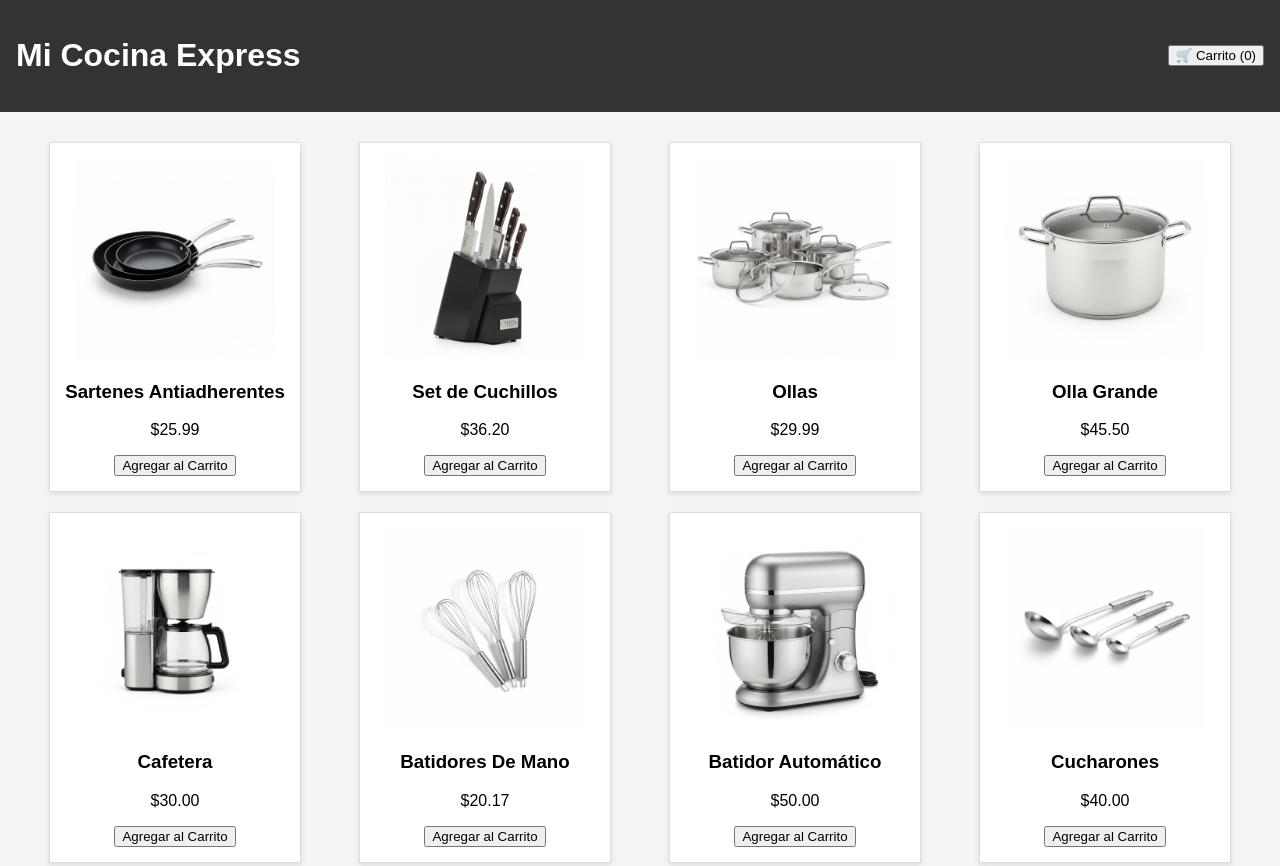
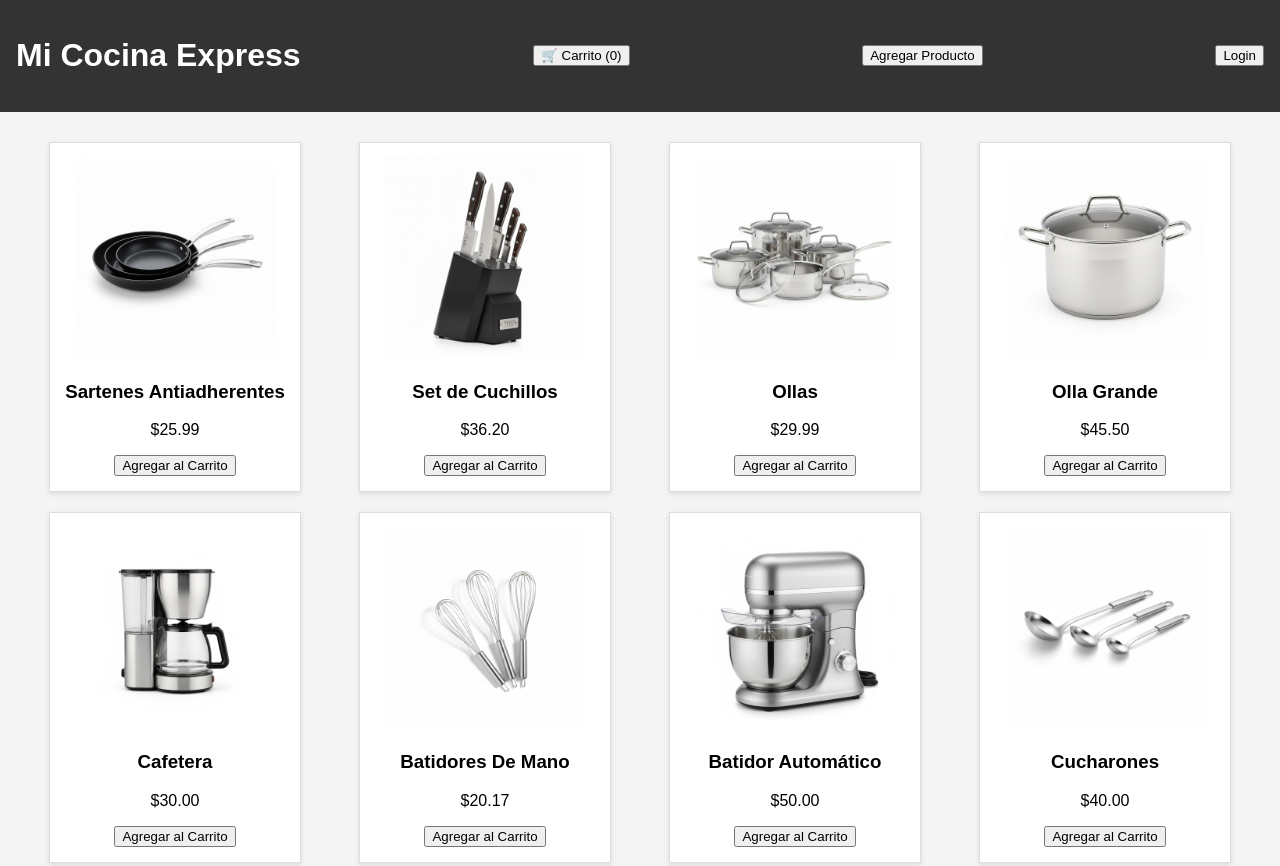
Before and after one commit to cesarbdeveloper/Mi-Cocina-Express, a website: page index.html in a window 1280 px wide. Shown: the top 866 px of the page. Drawn offline with Linux system fonts and the light colour scheme.

Commit message:
Add buttons for product addition and login

```diff
--- a/index.html
+++ b/index.html
@@ -10,6 +10,8 @@
     <header>
         <h1>Mi Cocina Express</h1>
         <button id="ver-carrito">🛒 Carrito (<span id="contador-carrito">0</span>)</button>
+        <button id="agregar-producto" onclick="window.location.href='./Admin/admin.html'">Agregar Producto</button>
+        <button id="login" onclick="window.location.href='./views/login/login.html'">Login</button>
     </header>
 
     <main id="productos-container">
```
